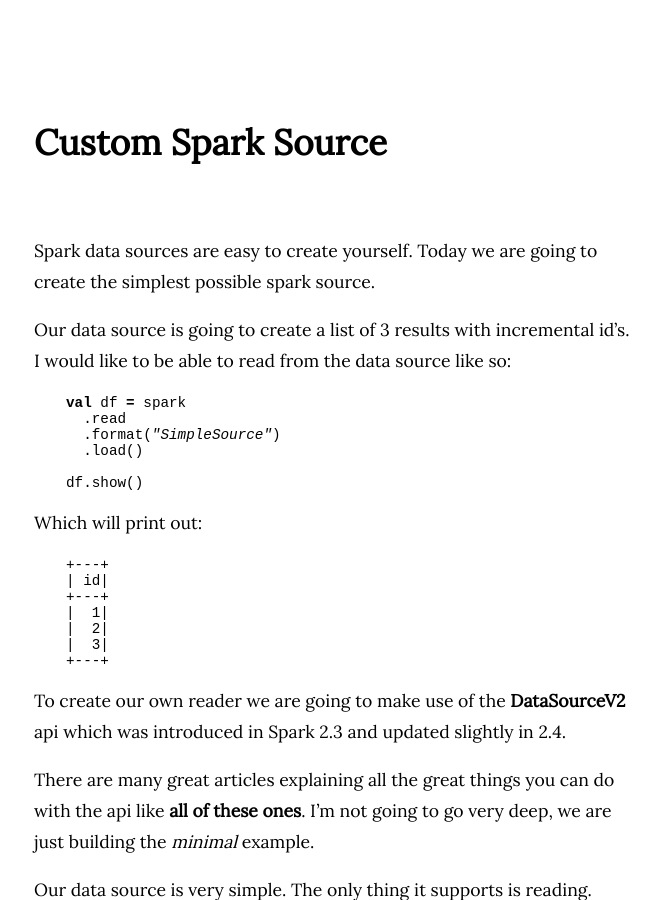
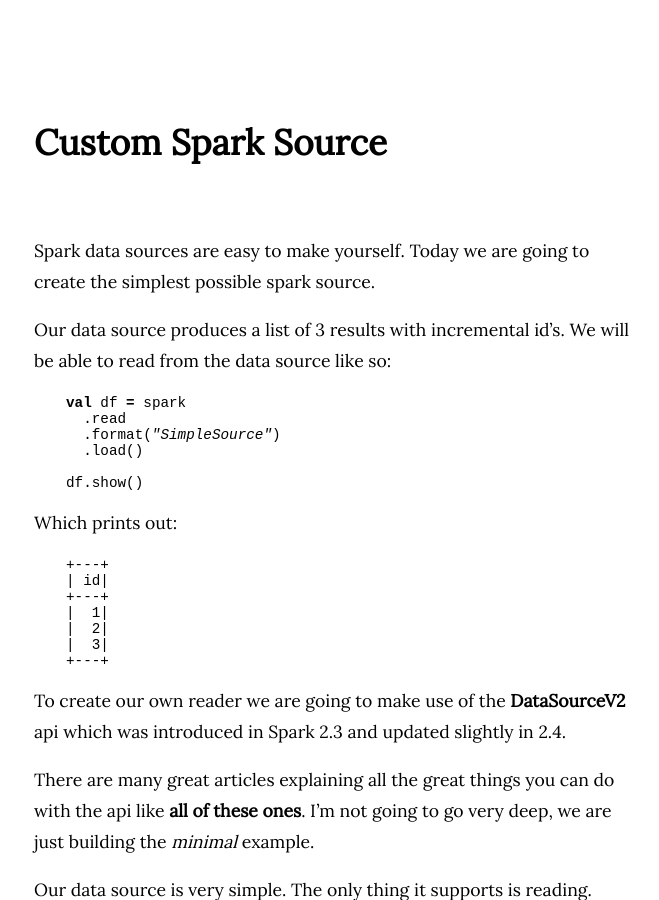
Before and after one commit to eamontaaffe/eamontaaffe.github.io, a Jekyll site: the page built from _posts/2019-04-05-custom-spark-source.md, in a window 1280 px wide and 900 px high. Shown: the whole window, without its empty margins (306-965 px from the left). Built offline with Jekyll 4.4.1, drawn with Linux system fonts in a browser that asks for light colours; our own code applies the rules of GitHub Pages for plain Markdown files.

Commit message:
Wording updates

````diff
--- a/_posts/2019-04-05-custom-spark-source.md
+++ b/_posts/2019-04-05-custom-spark-source.md
@@ -1,6 +1,6 @@
-Spark data sources are easy to create yourself. Today we are going to create the simplest possible spark source.
+Spark data sources are easy to make yourself. Today we are going to create the simplest possible spark source.
 
-Our data source is going to create a list of 3 results with incremental id's. I would like to be able to read from the data source like so:
+Our data source produces a list of 3 results with incremental id's. We will be able to read from the data source like so:
 
 ``` scala
 val df = spark
@@ -11,7 +11,7 @@
 df.show()
 ```
 
-Which will print out:
+Which prints out:
 
 ```
 +---+
````
